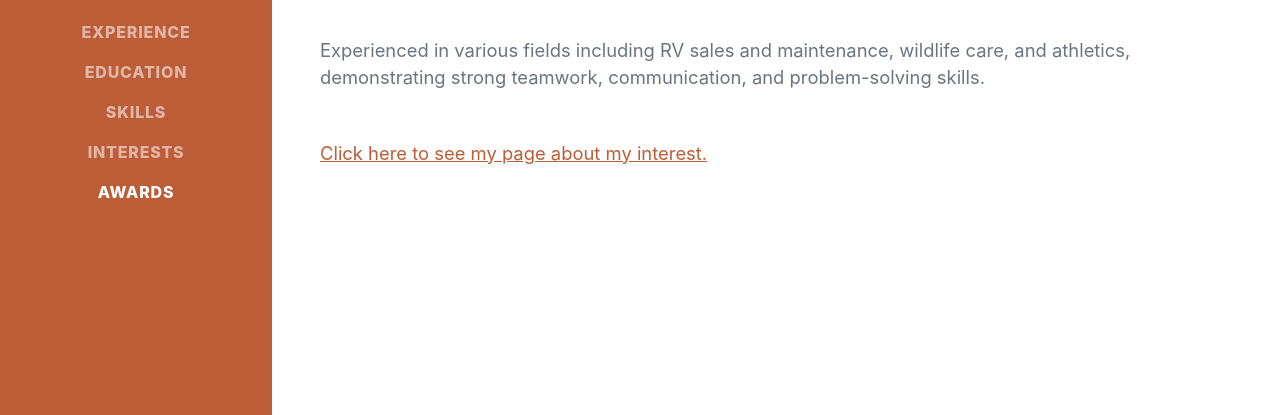
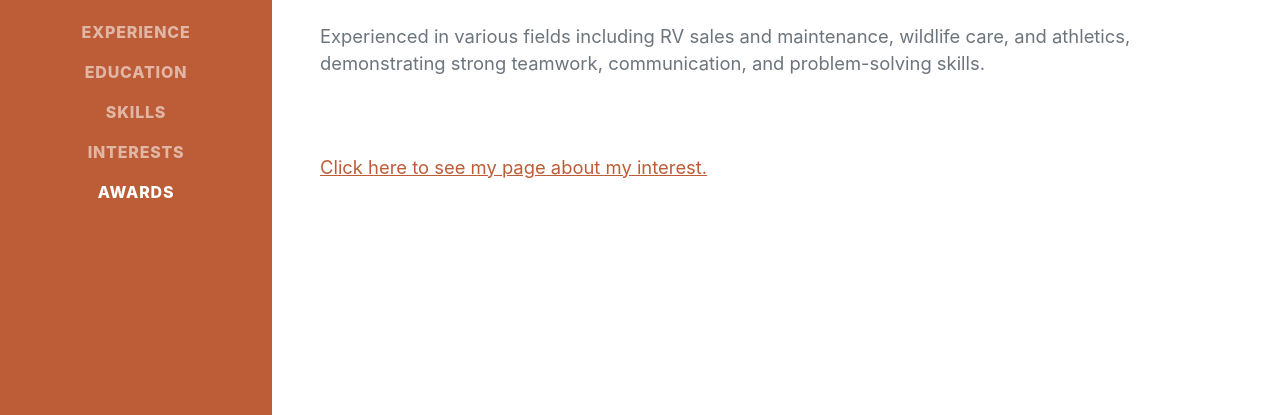
Before and after one commit to WhatsThamata/Final-201, a plain HTML site: page index.html in a window 1280 px wide. Shown: the part 382-797 px from the top of the page. Drawn offline with nearby package versions, Linux system fonts and the light colour scheme; a web font is replaced by a local one.

Commit message:
Update index.html

```diff
--- a/index.html
+++ b/index.html
@@ -48,7 +48,10 @@
                         <a href="mailto:Emata@student.mtsac.edu">Emata@student.mtsac.edu</a>
                     </div>
                     <p class="lead mb-5">Experienced in various fields including RV sales and maintenance, wildlife care, and athletics, demonstrating strong teamwork, communication, and problem-solving skills.</p>
-                    <p class="lead mb-5"><a href="/html/My_interst.html">Click here to see my page about my interest.</a></p>
+                    <p class="lead mb-5">
+                        <br>
+                        <a href="/html/My_interst.html">Click here to see my page about my interest.</a>
+                    </p>
                 </div>
             </section>
             <hr class="m-0" />
```
